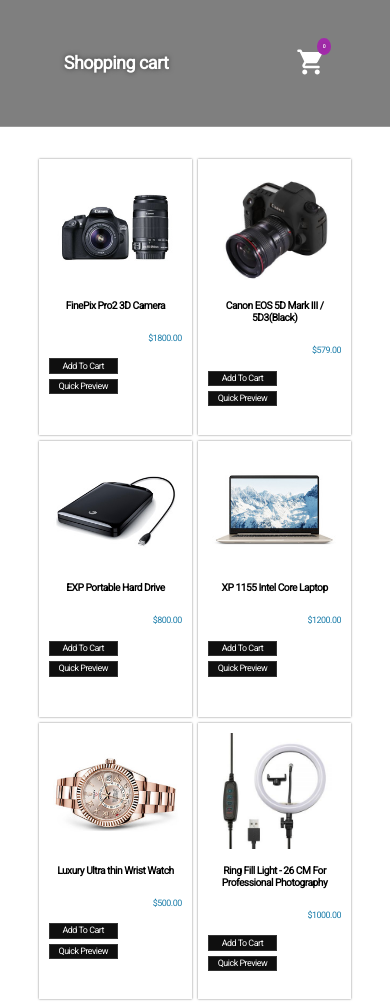
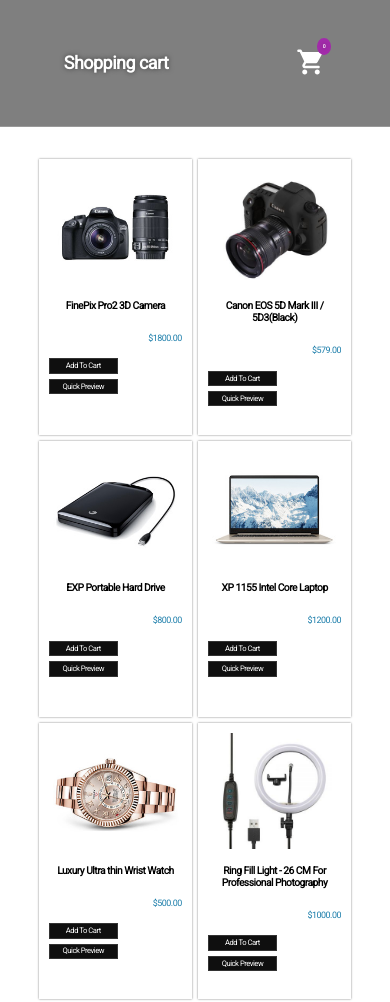
Before and after one commit to RashaElnaggar/Shopping-cart, a plain HTML site: page index.html in a window 390 px wide. Drawn offline with Linux system fonts and the light colour scheme.

Commit message:
Update responsive.css

```diff
--- a/css/responsive.css
+++ b/css/responsive.css
@@ -68,5 +68,7 @@
   }
   .main .itemsbox .item .links a{
    width:8rem;
+   font-size: 1.2rem;
+   font-weight: 500;
   }
 }
```
